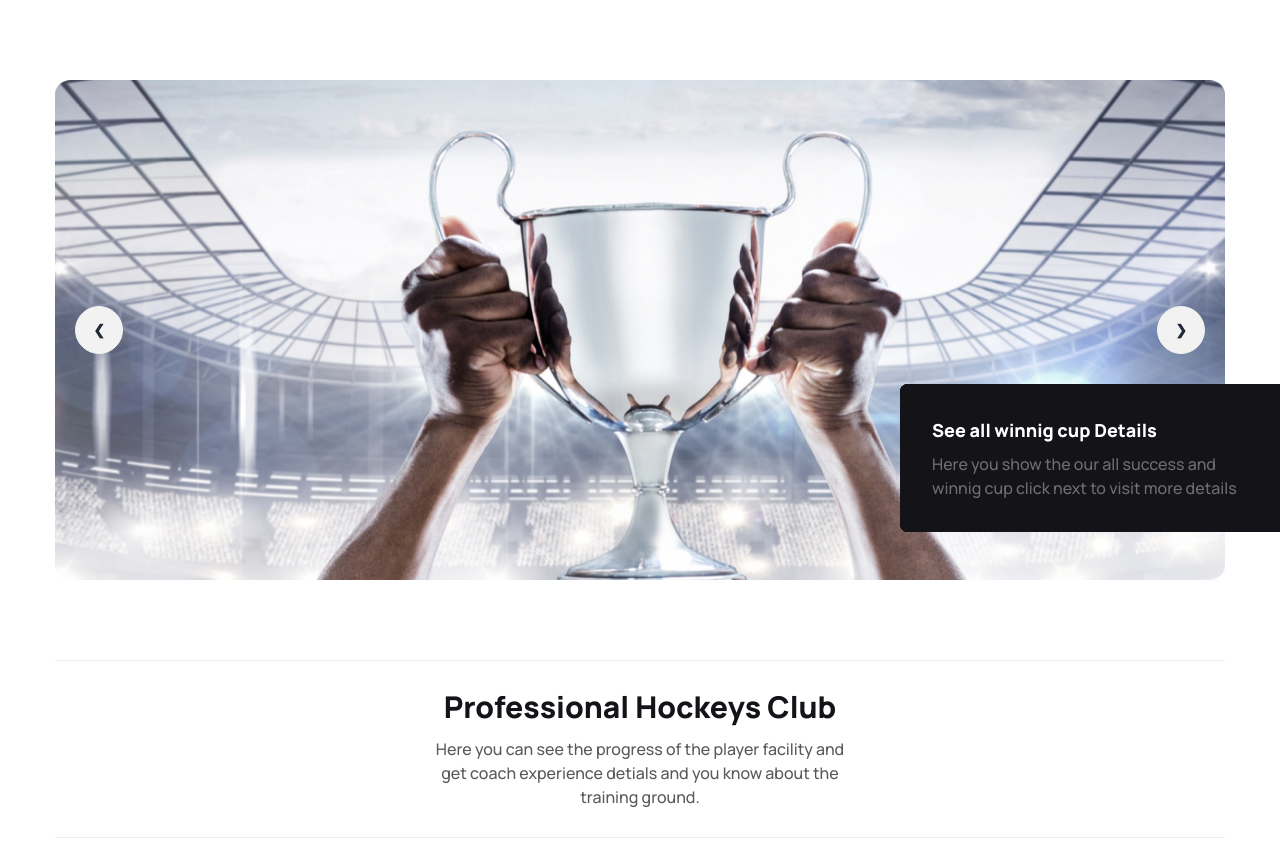
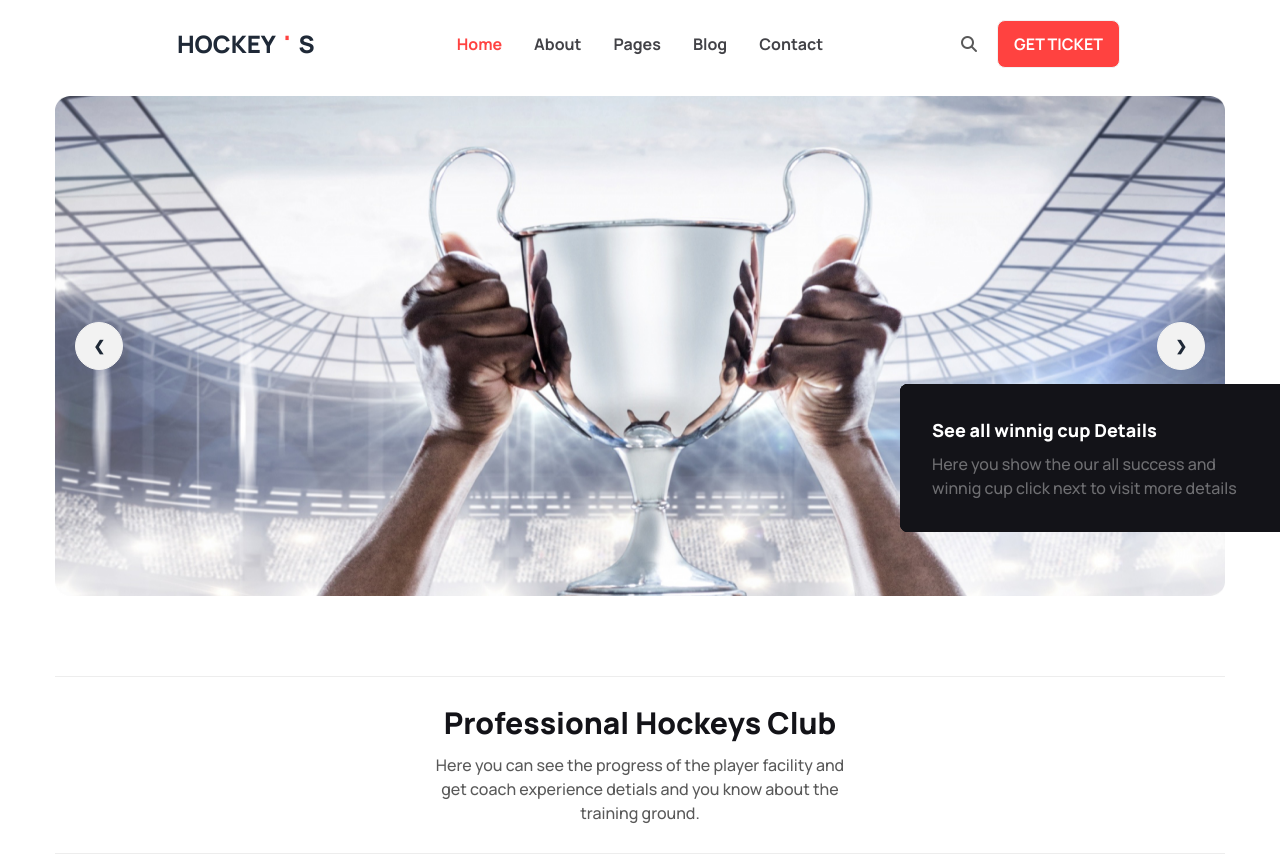
Before and after one commit to shodorsonnath/hockey-club, a plain HTML site: page index.html in a window 1280 px wide. Shown: the top 856 px of the page. Drawn offline with nearby package versions, Linux system fonts and the light colour scheme.

Commit message:
complete navbar

```diff
--- a/index.html
+++ b/index.html
@@ -23,8 +23,46 @@
 <body class="font-manrope">
     <!-- header section start -->
     <header>
+      <!-- navbar section start -->
+      <div class="mt-2">
+        <div class="navbar bg-base-100 px-40">
+          <div class="navbar-start">
+            <div class="dropdown">
+              <div tabindex="0" role="button" class="btn btn-ghost lg:hidden">
+                <svg xmlns="http://www.w3.org/2000/svg" class="h-5 w-5" fill="none" viewBox="0 0 24 24" stroke="currentColor"><path stroke-linecap="round" stroke-linejoin="round" stroke-width="2" d="M4 6h16M4 12h8m-8 6h16" /></svg>
+              </div>
+              <ul tabindex="0" class="menu menu-sm dropdown-content mt-3 z-[1] p-2 shadow bg-base-100 rounded-box w-52">
+                <li><a><span>Home</span></a></li>
+                <li><a>About</a></li>
+                <li><a>Pages</a></li>
+                <li><a>Blog</a></li>
+                <li><a>Contact</a></li>
+              </ul>
+            </div>
+            <a class="btn btn-ghost text-2xl font-extrabold">Hockey<span class="text-[#FF4240]">'</span>s</a>
+          </div>
+          <div class="navbar-center hidden lg:flex">
+            <ul class="menu menu-horizontal px-1 font-bold text-base text-[#424247]">
+              <li><a><span class="text-[#FF4240]">Home</span></a></li>
+                <li><a>About</a></li>
+                <li><a>Pages</a></li>
+                <li><a>Blog</a></li>
+                <li><a>Contact</a></li>
+            </ul>
+          </div>
+
+          <div class="navbar-end">
+            <div class="pr-5"><i class="fa-solid fa-magnifying-glass" style="color: #131312B3;"></i></div>
+            <a class="btn bg-[#FF4240] text-white font-bold text-base">Get Ticket</a>
+          </div>
+        </div>
+      </div>
+
+      <!-- navbar section close -->
+
+
       <!-- banner section start -->
-      <div class="mt-10 lg:mt-20 flex flex-col justify-center items-center">
+      <div class="mt-10 lg:mt-4 flex flex-col justify-center items-center">
         <div class="carousel lg:w-[1170px] lg:h-[500px] w-[335px] h-[200px]">
 
           <div id="slide1" class="carousel-item relative lg:w-[1170px] lg:h-[500px] w-[335px] h-[200px]">
@@ -81,9 +119,7 @@
           </div>
         </div>
       </div>
-
       <!-- banner section close -->
-
     </header>
     <!-- header section close -->
     <!-- main section start -->
```
